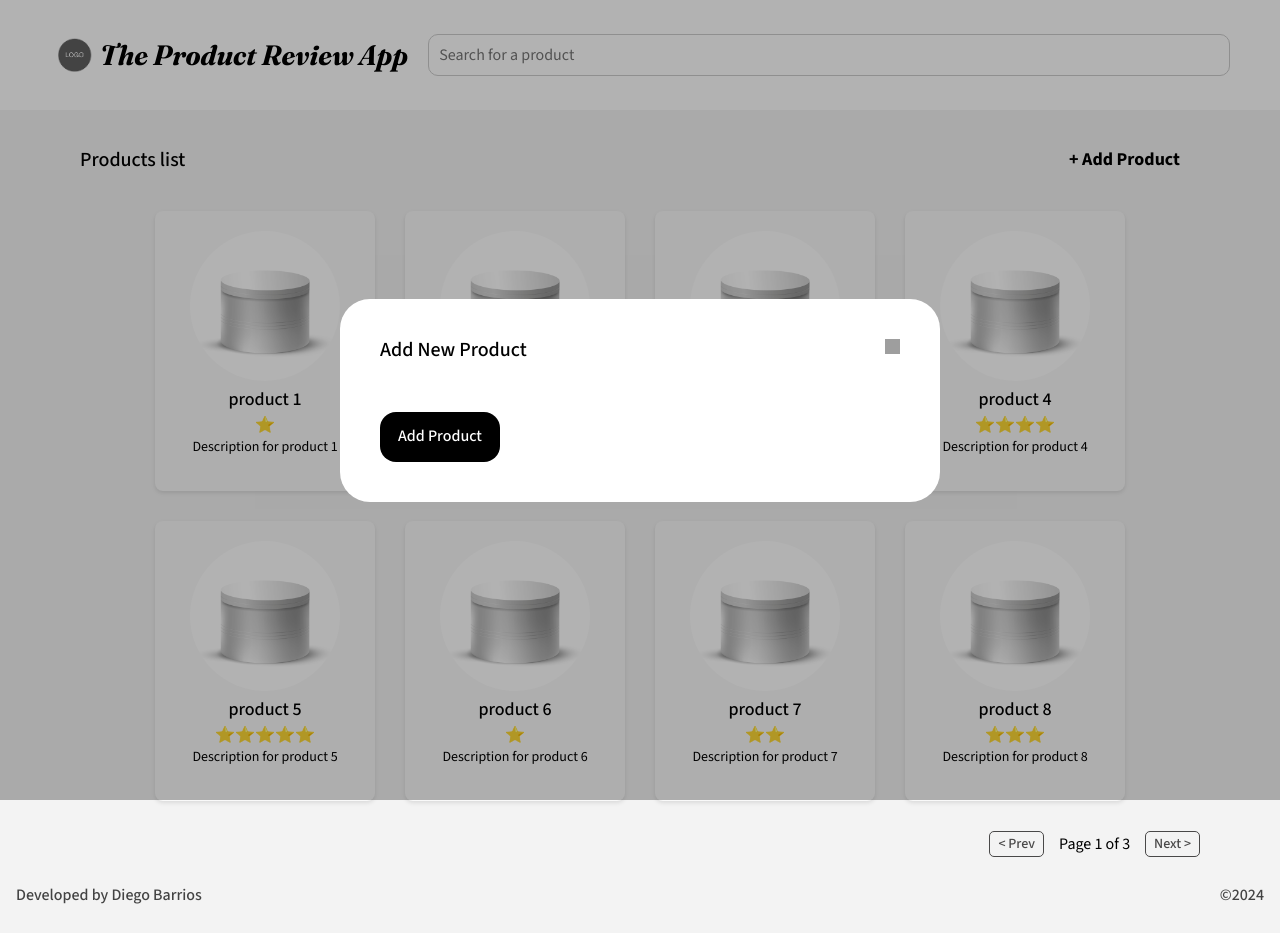
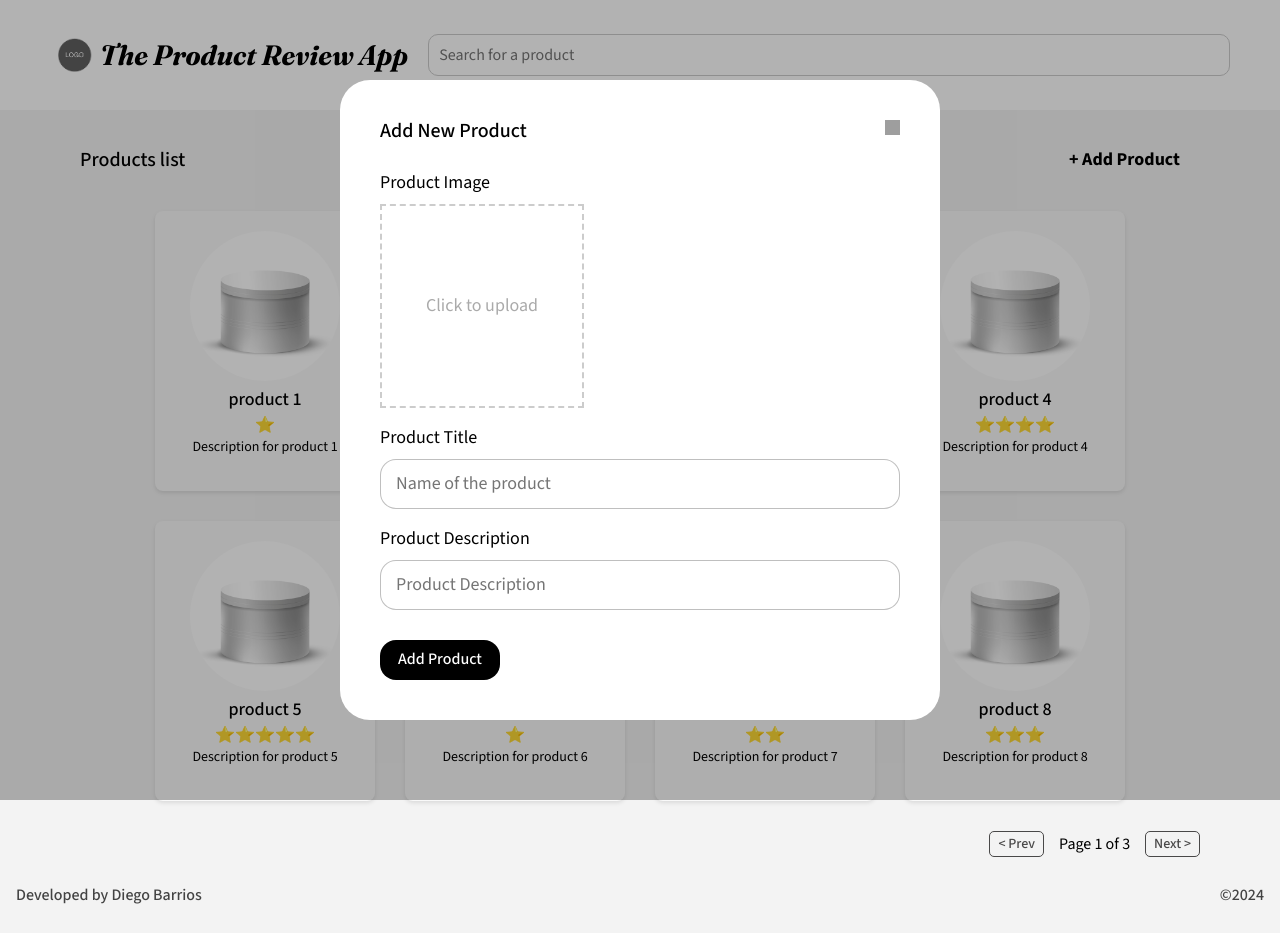
Before and after one commit to dbelfla10/product-review-app, a React (Vite) app: page / in a window 1280 px wide. Both pictures are taken after a click on the button "+ Add Product". Built offline with nearby package versions, Linux system fonts and the light colour scheme; grey boxes are pictures that could not be loaded.

Commit message:
Add fields to AddProductForm and add image functionality

```diff
--- a/src/components/AddProductModal/AddProductModal.css
+++ b/src/components/AddProductModal/AddProductModal.css
@@ -0,0 +1,35 @@
+.modal__image-placeholder {
+  margin: 10px 0px 0px 0px;
+  width: 200px;
+  height: 200px;
+  border: 2px dashed #ccc;
+  display: flex;
+  align-items: center;
+  justify-content: center;
+  cursor: pointer;
+}
+
+.modal__image-placeholder-text {
+  color: #aaa;
+  text-align: center;
+}
+
+.modal__image-preview {
+  position: relative;
+}
+
+.modal__remove-image-button {
+  position: absolute;
+  top: 5px;
+  right: 5px;
+  display: flex;
+  align-items: center;
+  justify-content: center;
+  width: 30px;
+  height: 30px;
+}
+
+.modal__remove-image-icon {
+  width: 17px;
+  height: 17px;
+}
--- a/src/components/AddProductModal/AddProductModal.jsx
+++ b/src/components/AddProductModal/AddProductModal.jsx
@@ -1,6 +1,30 @@
+import React, { useRef, useState } from "react";
 import ModalWithForm from "../ModalWithForm/ModalWithForm";
+import "./AddProductModal.css";
+import closeIcon from "../../assets/close-icon.svg";
 
 function AddProductModal({ isOpen, onClose, onAddProduct, handleCloseClick }) {
+  const fileInputRef = useRef(null);
+  const [preview, setPreview] = useState(null);
+
+  const handleImageClick = (event) => {
+    event.stopPropagation();
+    fileInputRef.current.click();
+  };
+
+  const handleFileChange = (e) => {
+    const file = e.target.files[0];
+    if (file) {
+      setPreview(URL.createObjectURL(file));
+    }
+  };
+
+  const handleRemoveImage = (e) => {
+    e.stopPropagation();
+    setPreview(null);
+    fileInputRef.current.value = null;
+  };
+
   return (
     <ModalWithForm
       title="Add New Product"
@@ -9,7 +33,68 @@ function AddProductModal({ isOpen, onClose, onAddProduct, handleCloseClick }) {
       onSubmit={onAddProduct}
       buttonText="Add Product"
     >
-      {/* Form fields go here */}
+      <div className="modal__label">
+        Product Image
+        <div className="modal__image-placeholder" onClick={handleImageClick}>
+          {preview ? (
+            <div className="modal__image-preview">
+              <img
+                src={preview}
+                alt="Preview"
+                style={{
+                  width: "100%",
+                  height: "100%",
+                  objectFit: "cover",
+                  pointerEvents: "none",
+                  display: "flex",
+                }}
+              />
+              <button
+                type="button"
+                className="modal__remove-image-button"
+                onClick={handleRemoveImage}
+              >
+                <img
+                  className="modal__remove-image-icon"
+                  src={closeIcon}
+                  alt="Remove"
+                />
+              </button>
+            </div>
+          ) : (
+            <span className="modal__image-placeholder-text">
+              Click to upload
+            </span>
+          )}
+        </div>
+        <input
+          type="file"
+          accept="image/*"
+          ref={fileInputRef}
+          style={{ display: "none" }}
+          onChange={handleFileChange}
+        />
+      </div>
+      <label htmlFor="title" className="modal__label">
+        Product Title
+        <input
+          className="modal__input"
+          type="text"
+          name="title"
+          placeholder="Name of the product"
+          required
+        />
+      </label>
+      <label htmlFor="description" className="modal__label">
+        Product Description
+        <input
+          className="modal__input"
+          type="text"
+          name="description"
+          placeholder="Product Description"
+          required
+        />
+      </label>
     </ModalWithForm>
   );
 }
--- a/src/components/ModalWithForm/ModalWithForm.css
+++ b/src/components/ModalWithForm/ModalWithForm.css
@@ -38,7 +38,7 @@
 }
 
 .modal__title {
-  margin: 0 0 40px;
+  margin: 0 0 30px;
   font-size: 20px;
   font-weight: 500;
   text-align: start;
@@ -65,10 +65,11 @@
   display: flex;
   flex-direction: column;
   width: 100%;
+  text-align: start;
 }
 
 .modal__label {
-  margin-bottom: 30px;
+  margin-bottom: 20px;
   font-size: 18px;
   font-weight: 400;
 }
@@ -80,7 +81,7 @@
   border: 1px solid rgba(0, 0, 0, 0.25);
   border-radius: 16px;
   box-sizing: border-box;
-  margin-top: 15px;
+  margin-top: 10px;
   font-size: 18px;
   padding: 16px 15px;
 }
@@ -88,7 +89,7 @@
 .modal__submit {
   margin-top: 10px;
   width: 120px;
-  height: 50px;
+  height: 40px;
   border: none;
   border-radius: 16px;
   background-color: #000;
```
